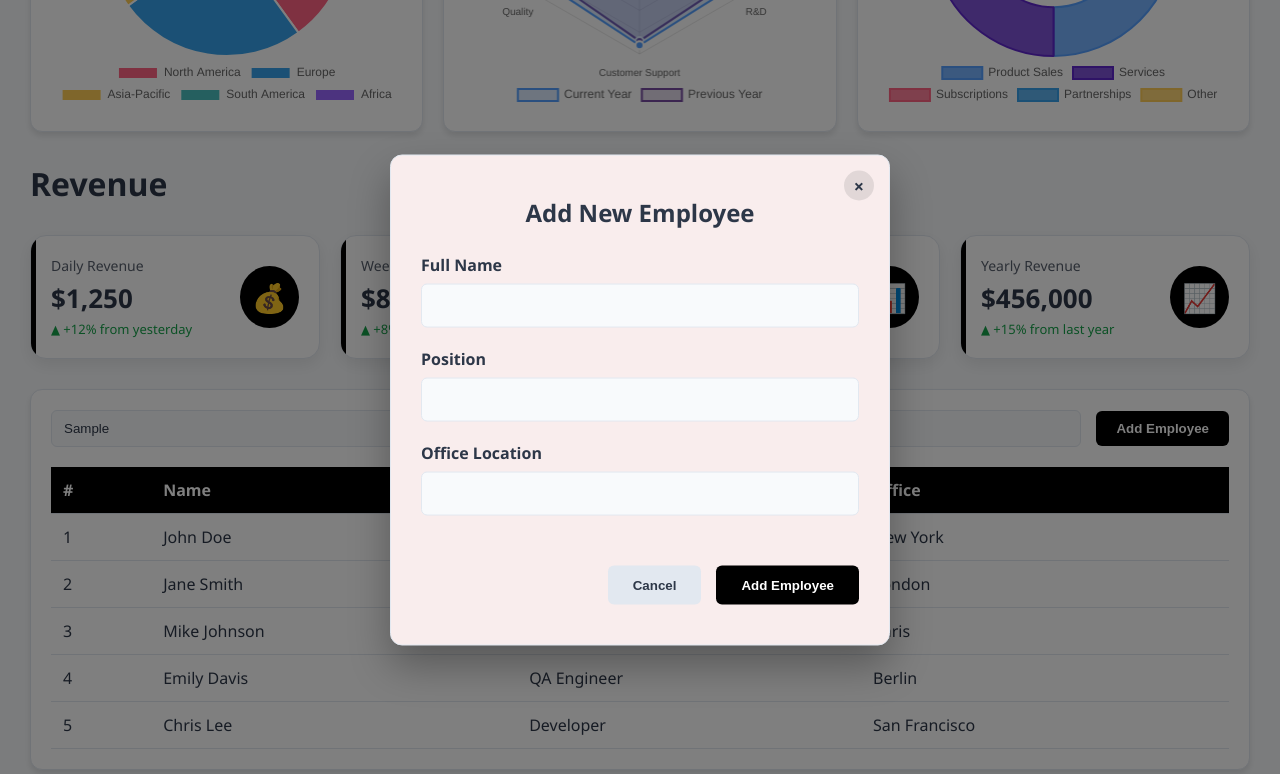
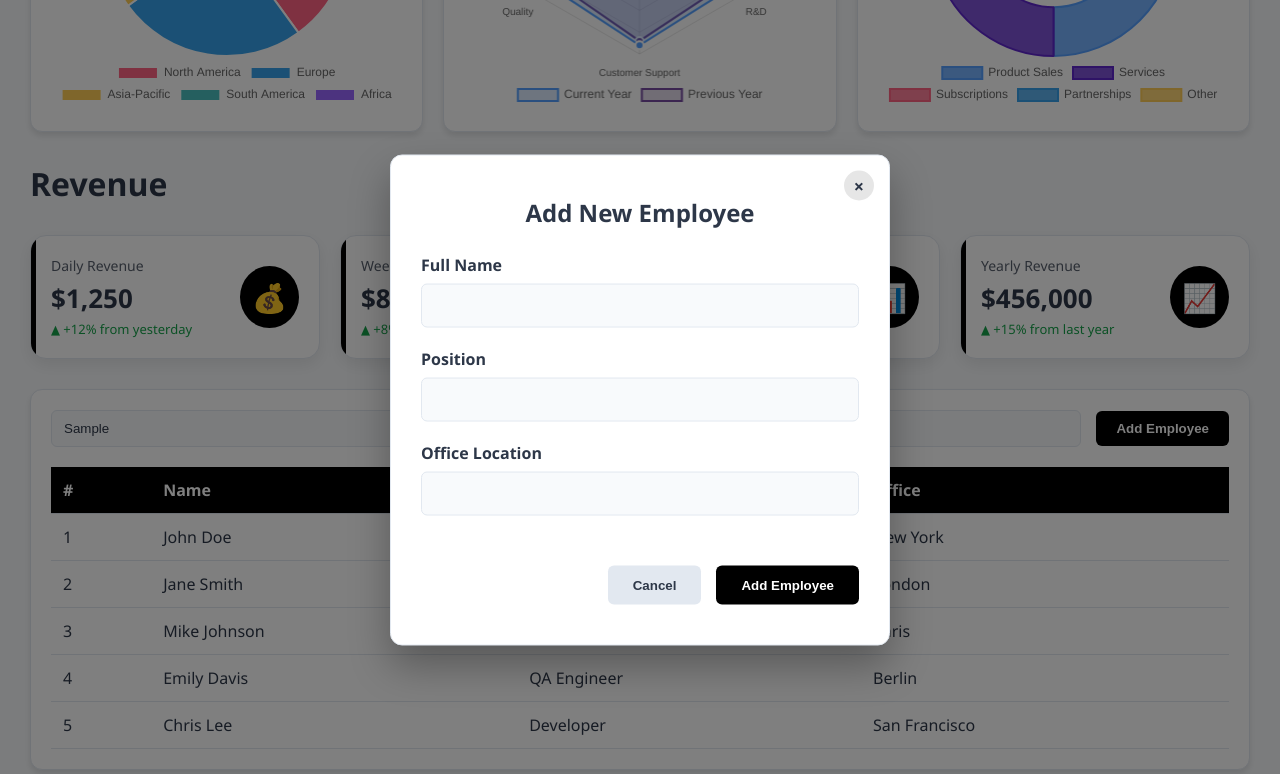
Before and after one commit to Honglyyy/Insight-Board, a plain HTML site: page pages/manager.html in a window 1280 px wide. Both pictures are taken after typing "Sample" into the empty fields and a click on the button "Add Employee". Shown: the part 876-1650 px from the top of the page. Drawn offline with nearby package versions, Linux system fonts and the light colour scheme.

Commit message:
final edit

```diff
--- a/css/styles.css
+++ b/css/styles.css
@@ -308,7 +308,8 @@ tr:hover {
 /* Modal Styles */
 .modal-box {
     width: 500px;
-    background: rgb(249, 237, 237);
+    box-shadow: 0 10px 25px rgba(0, 0, 0, 0.1);
+    background-color: #fff;
     top: 50%;
     left: 50%;
     transform: translate(-50%,-50%);
```
